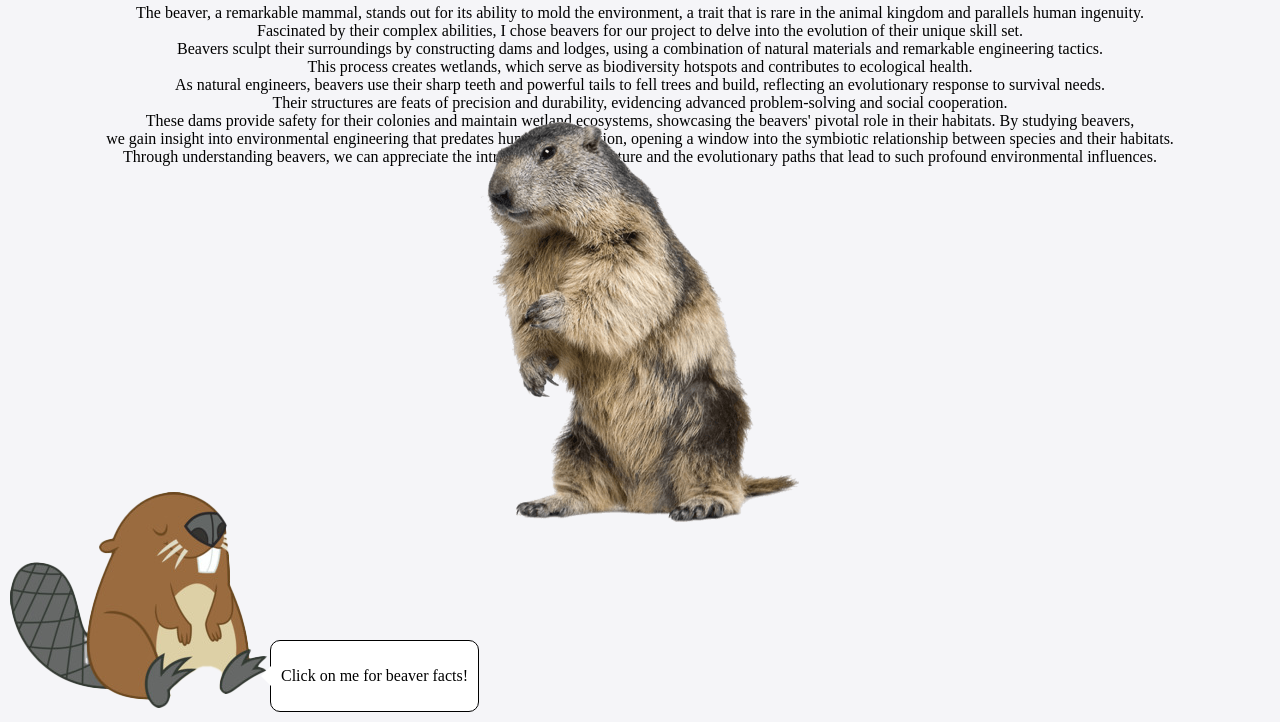
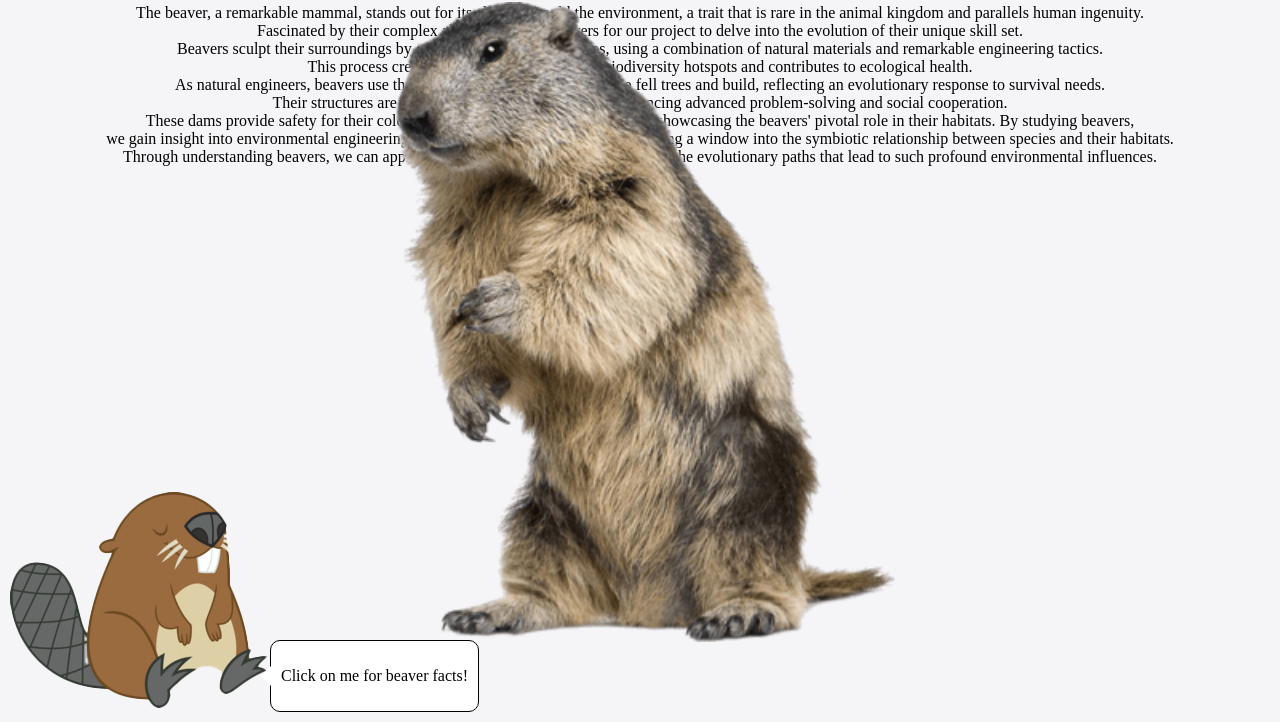
Before and after one commit to ItsJust-Wright/ItsJust-Wrigh.github.io, a plain HTML site: page index.html in a window 1280 px wide. Shown: the part 78-800 px from the top of the page. Drawn offline with Linux system fonts and the light colour scheme.

Commit message:
Update index.html -changed size of beaver lol

```diff
--- a/index.html
+++ b/index.html
@@ -21,7 +21,7 @@
         we gain insight into environmental engineering that predates human intervention, opening a window into the symbiotic relationship between species and their habitats.<br>
         Through understanding beavers, we can appreciate the intricate balance of nature and the evolutionary paths that lead to such profound environmental influences.
     </p>
-    <img src="images/beaver2.png" alt="Beaver2" id="beaverImage2" style="position: fixed; top: 50%; left: 50%; transform: translate(-50%, -50%);">
+    <img src="images/beaver2.png" alt="Beaver2" id="beaverImage2" style="position: fixed; top: 50%; left: 50%; transform: translate(-50%, -50%); width: 50%;">
     <div id="beaverContainer">
         <img src="images/beaver.png" alt="Beaver" id="beaverImage">
         <div id="beaverFacts" style="display: block;">
```
